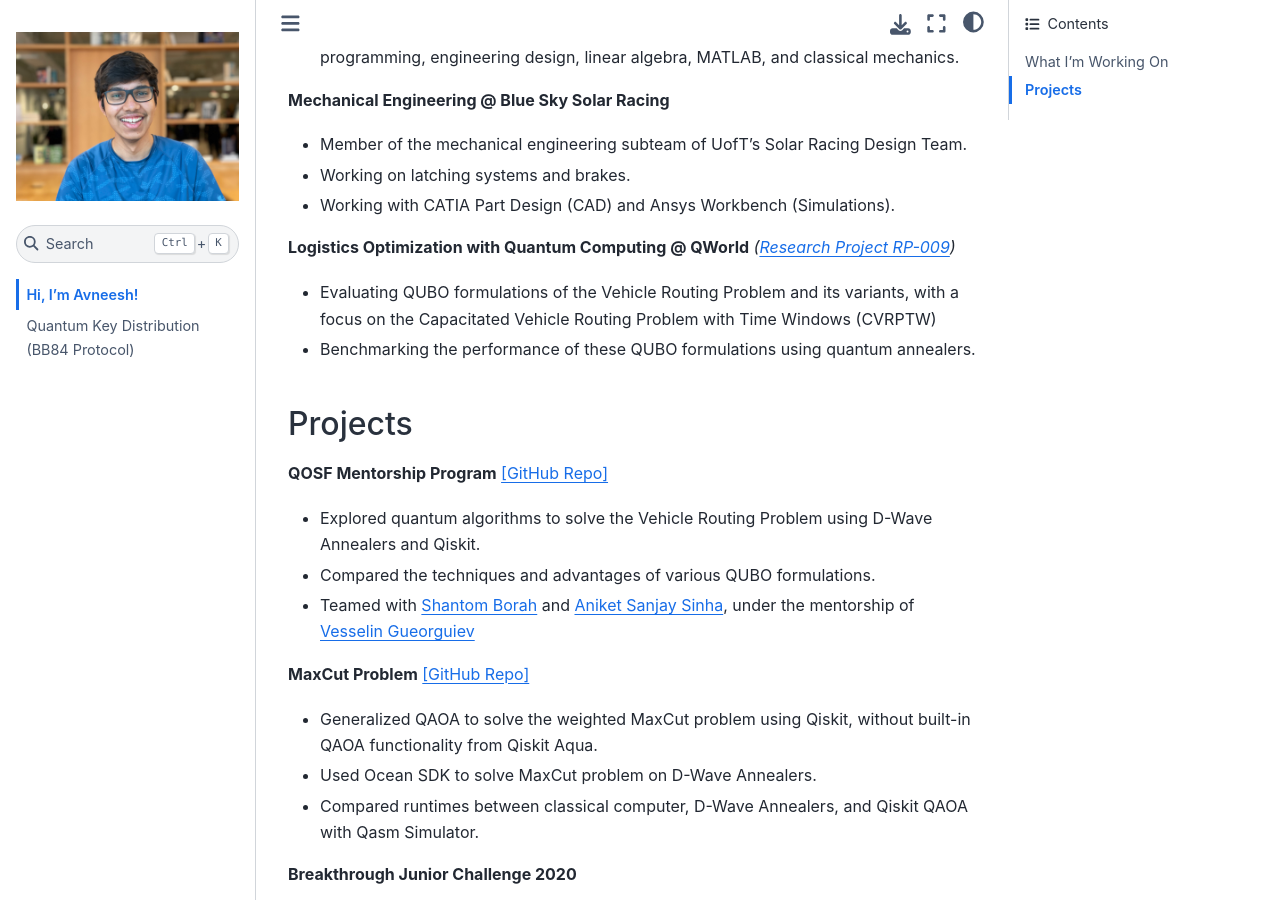
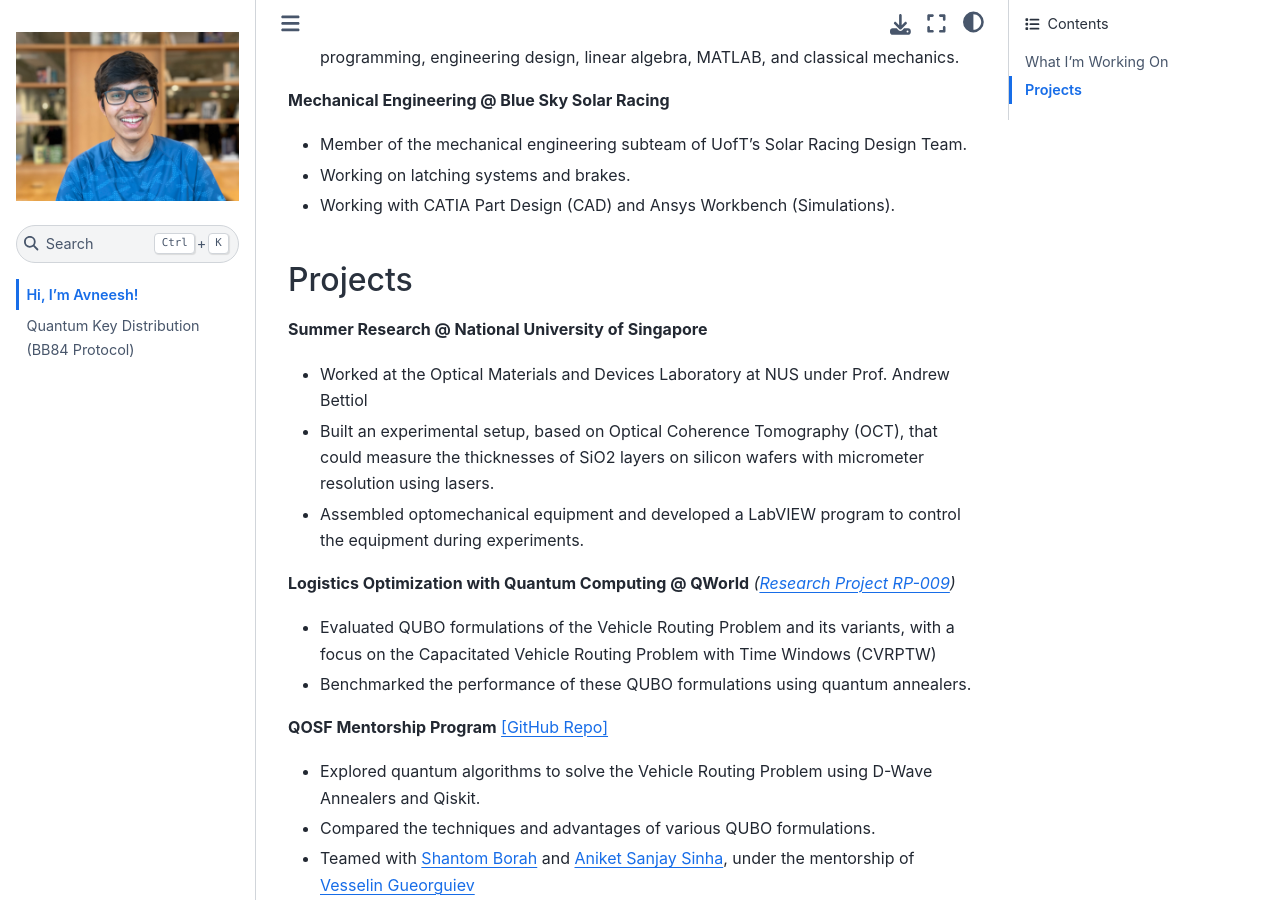
Before and after one commit to VectorBolt/VectorBolt.github.io, a Jupyter Book: the page built from landing-page.md, in a window 1280 px wide and 900 px high, scrolled down 369 px. Built offline with Jupyter Book 1.0.4 settings and Sphinx 7.4.7 and the Sphinx Book theme 1.1.4, drawn with Linux system fonts in a browser that asks for light colours; pages that are not in the unit, such as notebooks, are missing from menus.

Commit message:
Update after NUS

```diff
--- a/landing-page.md
+++ b/landing-page.md
@@ -14,12 +14,18 @@ Feel free to check out my [GitHub](https://github.com/VectorBolt), [LinkedIn](ht
 * Working on latching systems and brakes.
 * Working with CATIA Part Design (CAD) and Ansys Workbench (Simulations).
 
+## Projects
+**Summer Research @ National University of Singapore**
+* Worked at the Optical Materials and Devices Laboratory at NUS under Prof. Andrew Bettiol
+* Built an experimental setup, based on Optical Coherence Tomography (OCT), that could measure the thicknesses of SiO2 layers on silicon wafers with micrometer resolution using lasers.
+* Assembled optomechanical equipment and developed a LabVIEW program to control the equipment during experiments.
+
+
 **Logistics Optimization with Quantum Computing @ QWorld**
 *([Research Project RP-009](https://qworld.net/research-projects/))*
-* Evaluating QUBO formulations of the Vehicle Routing Problem and its variants, with a focus on the Capacitated Vehicle Routing Problem with Time Windows (CVRPTW)
-* Benchmarking the performance of these QUBO formulations using quantum annealers.
+* Evaluated QUBO formulations of the Vehicle Routing Problem and its variants, with a focus on the Capacitated Vehicle Routing Problem with Time Windows (CVRPTW)
+* Benchmarked the performance of these QUBO formulations using quantum annealers.
 
-## Projects
 **QOSF Mentorship Program**  [\[GitHub Repo\]](https://github.com/VGGatGitHub/QOSF-cohort3)
 * Explored quantum algorithms to solve the Vehicle Routing Problem using D-Wave Annealers and Qiskit.
 * Compared the techniques and advantages of various QUBO formulations.
```
